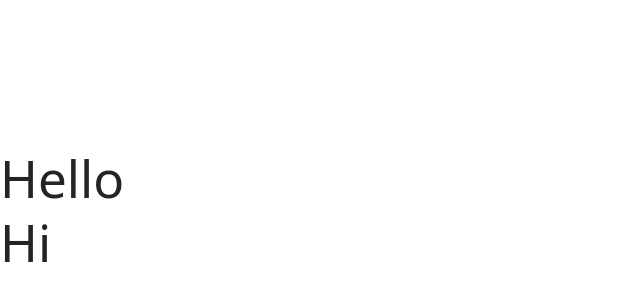
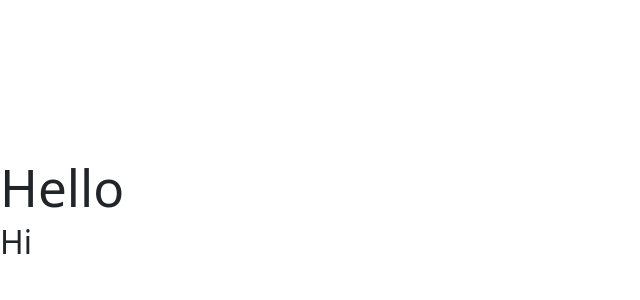
Before and after one commit to tuanh0305/math-util-live, a React (Vite) app: page / in a window 1280 px wide. Shown: the part 186-486 px from the top of the page, without its empty margins (0-640 px from the left). Built offline with nearby package versions, Linux system fonts and the light colour scheme.

Commit message:
Update App.jsx

```diff
--- a/src/App.jsx
+++ b/src/App.jsx
@@ -2,7 +2,7 @@ function App() {
   return (
     <>
       <h1>Hello</h1>
-      <h1>Hi</h1>
+      <h2>Hi</h2>
     </>
   )
 }
```
